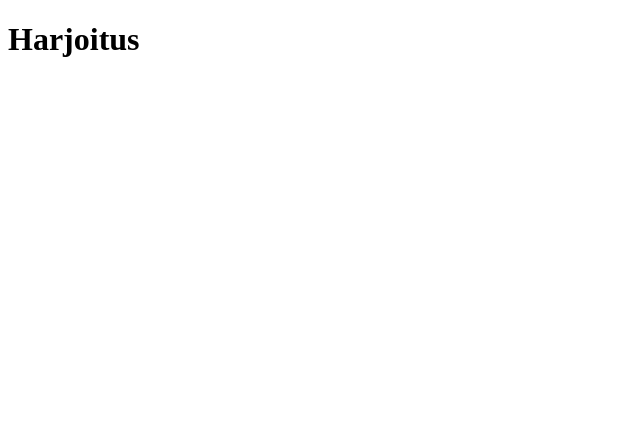
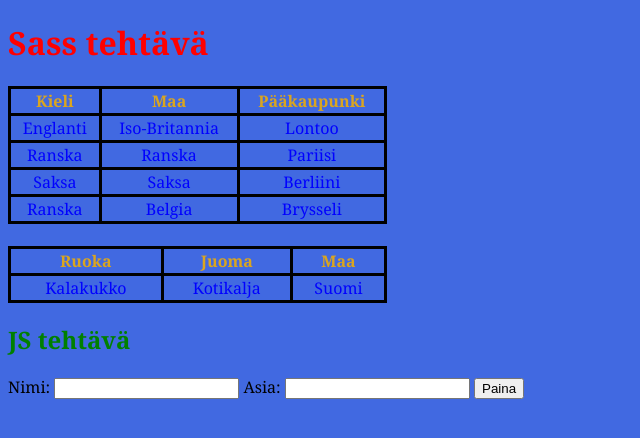
Before and after one commit to Juttta/sass-teht-v-, a plain HTML site: page index.html in a window 1280 px wide. Shown: the whole page, without its empty margins (0-640 px from the left). Drawn offline with Linux system fonts and the light colour scheme.

Commit message:
CSS ja table

```diff
--- a/css/style.css
+++ b/css/style.css
@@ -0,0 +1,33 @@
+body{
+    font-family: Cambria, Cochin, Georgia, Times, 'Times New Roman', serif;
+    background-color: royalblue;
+}
+
+h1{
+    color: red
+}
+
+table{
+    border: 3px solid black;
+    border-collapse: collapse;
+    text-align: center;
+    width: 30%;
+
+}
+
+td{
+    border: 3px solid black;
+    margin: auto;
+    color:blue
+}
+
+th{
+    border: 3px solid black;
+    font-weight: bolder;
+    margin: auto;
+    color: goldenrod
+}
+
+h2{
+    color: green
+}
--- a/index.html
+++ b/index.html
@@ -8,7 +8,52 @@
     <link rel="stylesheet" href="/css/style.css">
 </head>
 <body>
-    <h1>Harjoitus</h1>
-
+    <h1>Sass tehtävä</h1>
+    <table class="maat">
+        <tr class="alku">
+          <th>Kieli</th>
+          <th>Maa</th>
+          <th>Pääkaupunki</th>
+        </tr>
+        <tr class="toinen">
+          <td>Englanti</td>
+          <td>Iso-Britannia</td>
+          <td>Lontoo</td>
+        </tr>
+        <tr class="kolmas">
+          <td>Ranska</td>
+          <td>Ranska</td>
+          <td>Pariisi</td>
+        </tr>
+        <tr class="neljäs">
+            <td>Saksa</td>
+            <td>Saksa</td>
+            <td>Berliini</td>
+          </tr>
+          <tr class="viides">
+            <td>Ranska</td>
+            <td>Belgia</td>
+            <td>Brysseli</td>
+          </tr>
+      </table>
+       <br>
+      <table class="kulttuuri">
+        <tr class="juoma">
+            <th>Ruoka</th>
+            <th>Juoma</th>
+            <th>Maa</th>
+        </tr>
+        <tr class="ruoka">
+            <td>Kalakukko</td>
+            <td>Kotikalja</td>
+            <td>Suomi</td>
+        </tr>
+      </table>
+      <h2>JS tehtävä</h2>
+      <form>
+        Nimi: <input>
+        Asia: <input>
+        <button>Paina</button>
+      </form>
 </body>
 </html>
```
